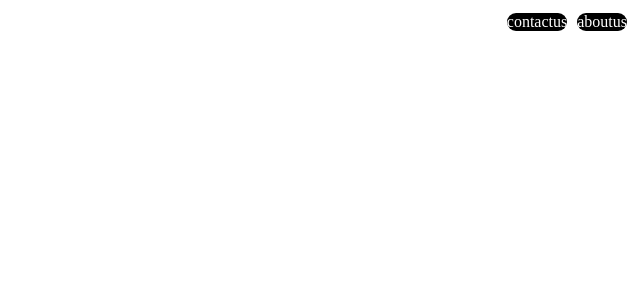
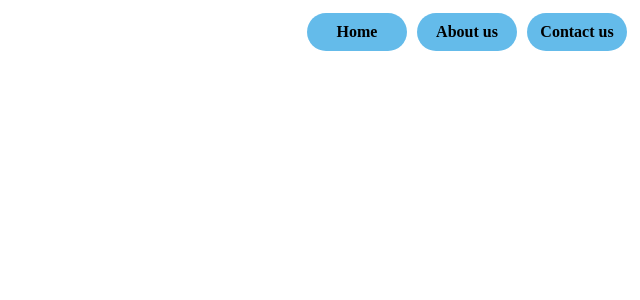
Before and after one commit to sooraj14/simple-website, a Flask app: page / in a window 1280 px wide. Shown: the top 300 px of the page, without its empty margins (640-1280 px from the left). Run offline with Flask 2, Linux system fonts and the light colour scheme.

Commit message:
modifications in UI

```diff
--- a/app.py
+++ b/app.py
@@ -7,7 +7,7 @@ app = Flask(__name__)
 
 @app.route('/')
 def Home():
-    return render_template('index.html')
+    return render_template('home.html')
 
 if __name__ == '__main__':
     app.run(debug=True)
--- a/static/css/main.css
+++ b/static/css/main.css
@@ -2,14 +2,23 @@
     background-color: aqua;
 } */
 .pd{
-    background-color: black;
+    background-color: rgb(100, 187, 234);
     border-radius: 30px;
-    color: white;
+    font-weight: bold;
+    color: black;
     float: right;
     margin: 5px;
+    padding: 10px;
+    size-adjust: 5px;
+    width: 80px;
+    text-align: center;
 
 }
-.navbar{
-    background-color: #ff0000;
+a{
+    text-decoration: none;
+}
 
+span:hover,
+current span{
+    background-color: #e4f793;
 }
--- a/templates/index.html
+++ b/templates/home.html
@@ -10,9 +10,10 @@
   <body  >
 <nav class="navbar" >
     <div class="navbar">
-        <span class="pd">aboutus</span>
-        <span class="pd">contactus</span>
-    </div>
+      <a href=""><span class="pd"> Contact us</span></a>
+      <a href=""><span class="pd"> About us</span></a>
+      <a href=""><span class="pd"> Home</span></a>
+      </div>
 </nav>
   </body>
 </html>
```
